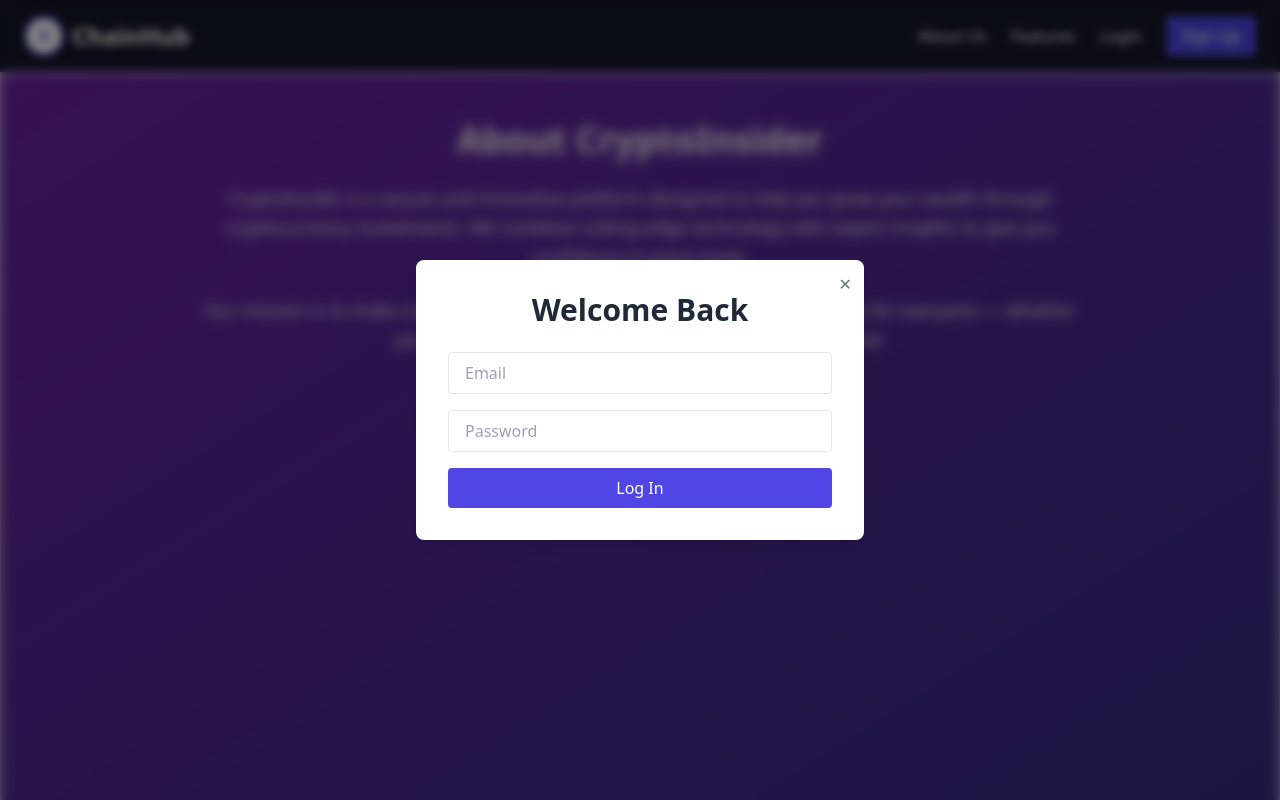
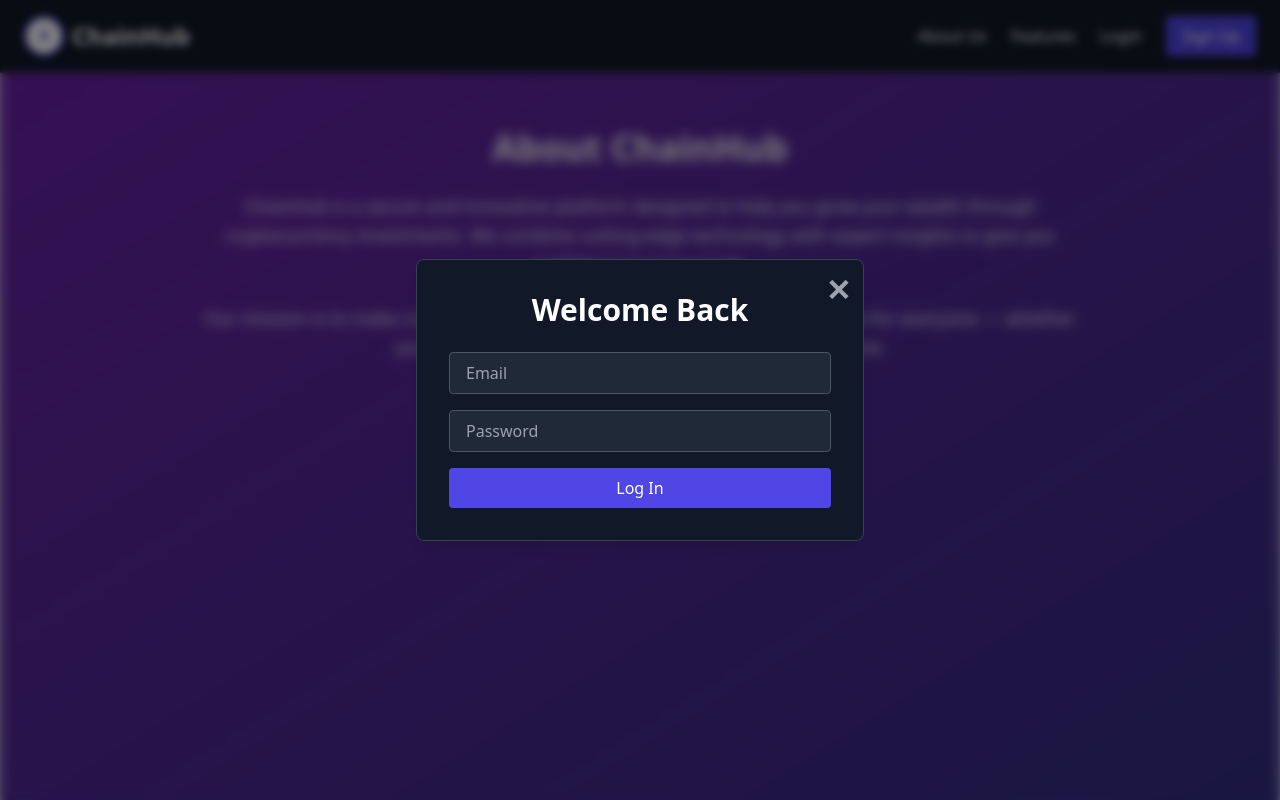
Before and after one commit to O-G-A1/CryptoInsider, a React (Create React App) app in the folder Frontend/: page /about in a window 1280 px wide. Both pictures are taken after a click on the button "Login". Shown: the top 800 px of the page. Built offline with nearby package versions, Linux system fonts and the light colour scheme.

Commit message:
a lot of changes

```diff
--- a/Frontend/public/index.html
+++ b/Frontend/public/index.html
@@ -1,9 +1,9 @@
-<!DOCTYPE html>
+<!doctype html>
 <html lang="en">
   <head>
     <meta charset="UTF-8" />
     <meta name="viewport" content="width=device-width, initial-scale=1.0" />
-    <title>cryptoinsider.com</title>
+    <title>chainhub.com</title>
   </head>
   <body>
     <div id="root"></div>
--- a/Frontend/src/About.jsx
+++ b/Frontend/src/About.jsx
@@ -2,12 +2,12 @@ import React from "react";
 
 export default function About() {
   return (
-    <div className="min-h-screen bg-gradient-to-br from-purple-800 to-indigo-900 text-white px-6 py-12">
+    <div className="min-h-screen bg-gradient-to-br from-purple-800 to-indigo-900 text-white px-6 py-12 pt-16">
       <div className="max-w-4xl mx-auto text-center">
-        <h2 className="text-4xl font-bold mb-6">About CryptoInsider</h2>
+        <h2 className="text-4xl font-bold mb-6">About ChainHub</h2>
         <p className="text-lg leading-relaxed mb-6">
-          CryptoInsider is a secure and innovative platform designed to help you
-          grow your wealth through cryptocurrency investments. We combine
+          ChainHub is a secure and innovative platform designed to help you grow
+          your wealth through cryptocurrency investments. We combine
           cutting-edge technology with expert insights to give you confidence in
           every trade.
         </p>
--- a/Frontend/src/App.js
+++ b/Frontend/src/App.js
@@ -33,7 +33,7 @@ function App() {
 
       {/* Main Content */}
       <main
-        className={`transition duration-300 ${
+        className={`pt-16 transition duration-300 ${
           showSignup || showLogin ? "blur-sm" : ""
         }`}
       >
@@ -99,7 +99,7 @@ function App() {
                 </div>
                 {/* ✅ Weekly Earnings Potential Section */}
                 <div className="mt-20 text-center max-w-4xl mx-auto">
-                  <h2 className="text-3xl font-bold mb-4">
+                  <h2 className="text-2xl font-bold mb-4">
                     Your Weekly Earnings Potential
                   </h2>
                   <p className="text-md mb-6">
@@ -331,7 +331,7 @@ function App() {
                     {/* Call to Action */}
                     <button
                       onClick={() => setShowSignup(true)}
-                      className="mt-12 bg-indigo-400 text-white text-sm px-4 py-2 rounded-lg font-medium hover:bg-indigo-700 transition"
+                      className="mt-12 bg-indigo-400 text-white text-base px-5 py-5 rounded-lg font-medium hover:bg-indigo-700 transition"
                     >
                       Start Growing Your Wealth Today
                     </button>
@@ -390,7 +390,6 @@ function App() {
     </div>
   );
 }
-
 export default function RootApp() {
   return (
     <Router>
--- a/Frontend/src/LoginModal.jsx
+++ b/Frontend/src/LoginModal.jsx
@@ -14,19 +14,14 @@ const handleSubmit = async (e) => {
     e.preventDefault();
     setLoading(true);
     try {
-    // ✅ Call backend login route using env variable
       const res = await axios.post(
         `${process.env.REACT_APP_API_URL}/api/auth/login`,
-      form
+        form,
       );
 
-    // ✅ Extract token + user object
       const { token, user } = res.data;
-
-    // ✅ Store token for route protection later
       localStorage.setItem("authToken", token);
 
-    // ✅ Close modal and navigate to dashboard with user info
       onClose();
       navigate("/dashboard", { state: { user } });
     } catch (err) {
@@ -38,17 +33,17 @@ const handleSubmit = async (e) => {
 
   return (
     <div className="fixed inset-0 flex items-center justify-center bg-black bg-opacity-50 backdrop-blur-sm z-50">
-      <div className="bg-white rounded-lg shadow-lg p-8 w-full max-w-md relative">
+      <div className="bg-gray-900 rounded-lg shadow-lg p-8 w-full max-w-md relative border border-gray-700">
         {/* Close button */}
         <button
           onClick={onClose}
-          className="absolute top-3 right-3 text-gray-500 hover:text-gray-700"
+          className="absolute top-3 right-3 text-gray-400 hover:text-gray-200 text-3xl font-bold"
         >
           ✕
         </button>
 
         {/* Title */}
-        <h2 className="text-3xl font-bold text-center text-gray-800 mb-6">
+        <h2 className="text-3xl font-bold text-center text-white mb-6">
           Welcome Back
         </h2>
 
@@ -61,7 +56,7 @@ const handleSubmit = async (e) => {
             onChange={handleChange}
             placeholder="Email"
             required
-            className="w-full px-4 py-2 border rounded focus:ring-2 focus:ring-indigo-500"
+            className="w-full px-4 py-2 bg-gray-800 border border-gray-600 rounded text-white placeholder-gray-400 focus:ring-2 focus:ring-indigo-500 focus:border-indigo-500"
           />
           <input
             type="password"
@@ -70,7 +65,7 @@ const handleSubmit = async (e) => {
             onChange={handleChange}
             placeholder="Password"
             required
-            className="w-full px-4 py-2 border rounded focus:ring-2 focus:ring-indigo-500"
+            className="w-full px-4 py-2 bg-gray-800 border border-gray-600 rounded text-white placeholder-gray-400 focus:ring-2 focus:ring-indigo-500 focus:border-indigo-500"
           />
           <button
             type="submit"
--- a/Frontend/src/Navbar.js
+++ b/Frontend/src/Navbar.js
@@ -5,7 +5,7 @@ export default function Navbar({ onSignupClick, onLoginClick }) {
   const [isOpen, setIsOpen] = useState(false);
 
   return (
-    <nav className="px-6 py-4 bg-gray-900 shadow">
+    <nav className="fixed top-0 left-0 w-full px-6 py-4 bg-gray-900 border-b border-gray-700 shadow z-50">
       <div className="flex justify-between items-center">
         {/* Brand with SVG Logo */}
         <Link to="/" className="flex items-center space-x-2">
--- a/Frontend/src/SignupModal.js
+++ b/Frontend/src/SignupModal.js
@@ -13,17 +13,15 @@ const handleSubmit = async (e) => {
     e.preventDefault();
     setLoading(true);
     try {
-    // ✅ Call backend signup route using env variable
       await axios.post(
         `${process.env.REACT_APP_API_URL}/api/auth/signup`,
-      form
+        form,
       );
 
-    // ✅ Add a short delay before showing success message
       setTimeout(() => {
         setSuccess(true);
         setLoading(false);
-    }, 2000); // 2 seconds delay
+      }, 2000);
     } catch (err) {
       alert("Signup failed: " + (err.response?.data?.message || err.message));
       setLoading(false);
@@ -33,10 +31,13 @@ const handleSubmit = async (e) => {
   if (success) {
     return (
       <div className="fixed inset-0 flex items-center justify-center bg-black bg-opacity-50 z-50">
-        <div className="bg-white rounded-lg shadow-lg p-8 w-full max-w-md text-center">
-          <h2 className="text-2xl font-bold mb-4">🎉 Account Created!</h2>
-          <p className="mb-6 text-gray-700">
-            Congratulations {form.name}, your account has been created successfully.
+        <div className="bg-gray-900 rounded-lg shadow-lg p-8 w-full max-w-md text-center border border-gray-700">
+          <h2 className="text-2xl font-bold mb-4 text-white">
+            🎉 Account Created!
+          </h2>
+          <p className="mb-6 text-gray-300">
+            Congratulations {form.name}, your account has been created
+            successfully.
           </p>
           <button
             onClick={() => {
@@ -54,14 +55,17 @@ const handleSubmit = async (e) => {
 
   return (
     <div className="fixed inset-0 flex items-center justify-center bg-black bg-opacity-50 z-50">
-      <div className="bg-white rounded-lg shadow-lg p-8 w-full max-w-md relative">
+      <div className="bg-gray-900 rounded-lg shadow-lg p-8 w-full max-w-md relative border border-gray-700">
         <button
           onClick={onClose}
-          className="absolute top-3 right-3 text-gray-500 hover:text-gray-700"
+          className="absolute top-3 right-3 text-gray-400 hover:text-gray-200 text-3xl font-bold"
         >
           ✕
         </button>
-        <h2 className="text-3xl font-bold text-center text-gray-800 mb-6">Create Account</h2>
+
+        <h2 className="text-3xl font-bold text-center text-white mb-6">
+          Create Account
+        </h2>
         <form onSubmit={handleSubmit} className="space-y-4">
           <input
             type="text"
@@ -70,7 +74,7 @@ const handleSubmit = async (e) => {
             onChange={handleChange}
             placeholder="Full Name"
             required
-            className="w-full px-4 py-2 border rounded focus:ring-2 focus:ring-indigo-500"
+            className="w-full px-4 py-2 bg-gray-800 border border-gray-600 rounded text-white placeholder-gray-400 focus:ring-2 focus:ring-indigo-500 focus:border-indigo-500"
           />
           <input
             type="email"
@@ -79,7 +83,7 @@ const handleSubmit = async (e) => {
             onChange={handleChange}
             placeholder="Email"
             required
-            className="w-full px-4 py-2 border rounded focus:ring-2 focus:ring-indigo-500"
+            className="w-full px-4 py-2 bg-gray-800 border border-gray-600 rounded text-white placeholder-gray-400 focus:ring-2 focus:ring-indigo-500 focus:border-indigo-500"
           />
           <input
             type="password"
@@ -88,7 +92,7 @@ const handleSubmit = async (e) => {
             onChange={handleChange}
             placeholder="Password"
             required
-            className="w-full px-4 py-2 border rounded focus:ring-2 focus:ring-indigo-500"
+            className="w-full px-4 py-2 bg-gray-800 border border-gray-600 rounded text-white placeholder-gray-400 focus:ring-2 focus:ring-indigo-500 focus:border-indigo-500"
           />
           <button
             type="submit"
@@ -98,7 +102,7 @@ const handleSubmit = async (e) => {
             {loading ? "Signing Up..." : "Sign Up"}
           </button>
         </form>
-        <div className="mt-4 text-center text-sm text-gray-600">
+        <div className="mt-4 text-center text-sm text-gray-400">
           Already have an account?{" "}
           <button
             type="button"
@@ -106,7 +110,7 @@ const handleSubmit = async (e) => {
               onClose();
               onShowLogin();
             }}
-            className="text-indigo-600 font-medium hover:underline"
+            className="text-indigo-400 font-medium hover:underline"
           >
             Log in
           </button>
```
Also changed, not shown: Frontend/src/signup.jsx (+25 -23 lines), 1 other file (tests, documents, lock files or other folders). Lines whose indentation alone changed are shown as unchanged.
